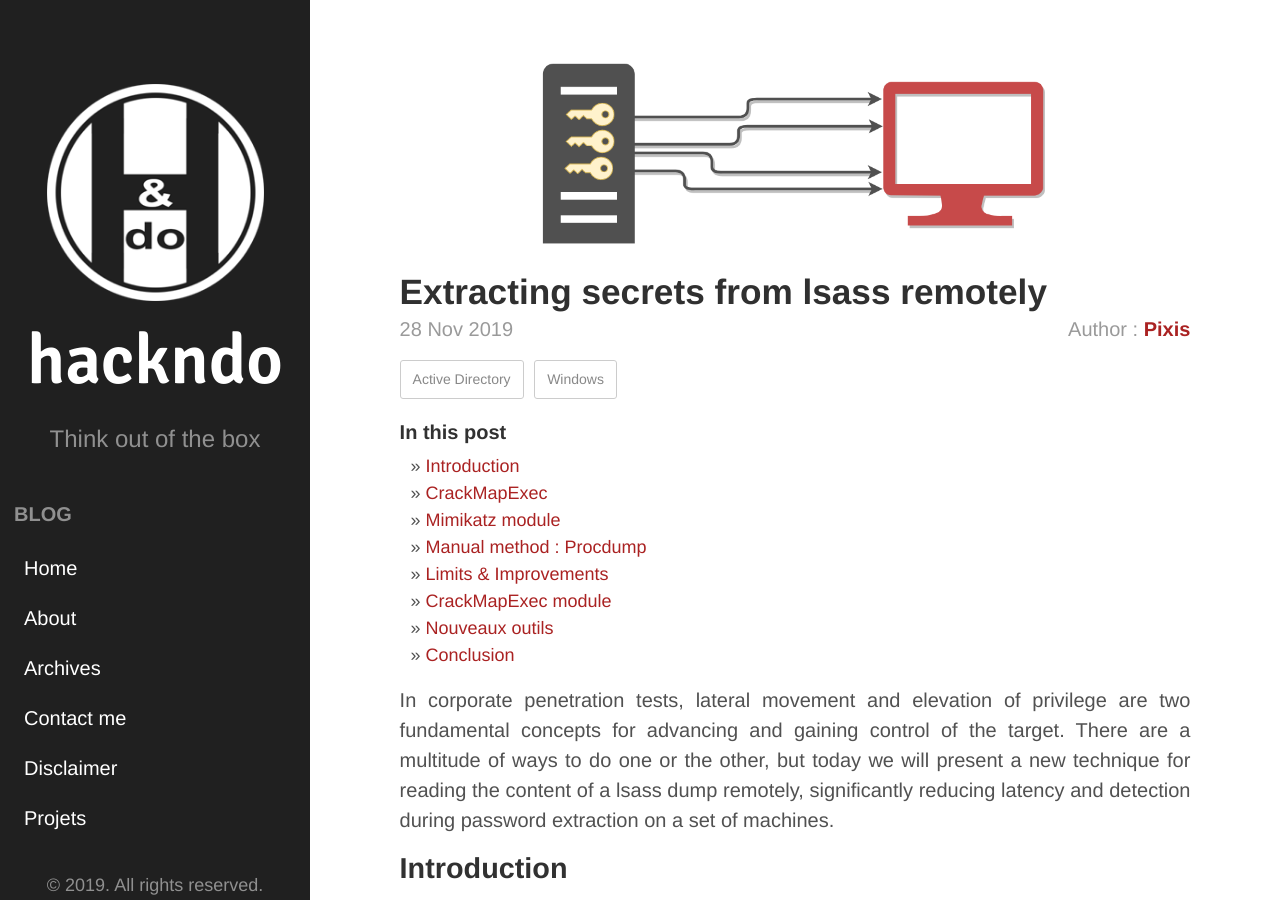
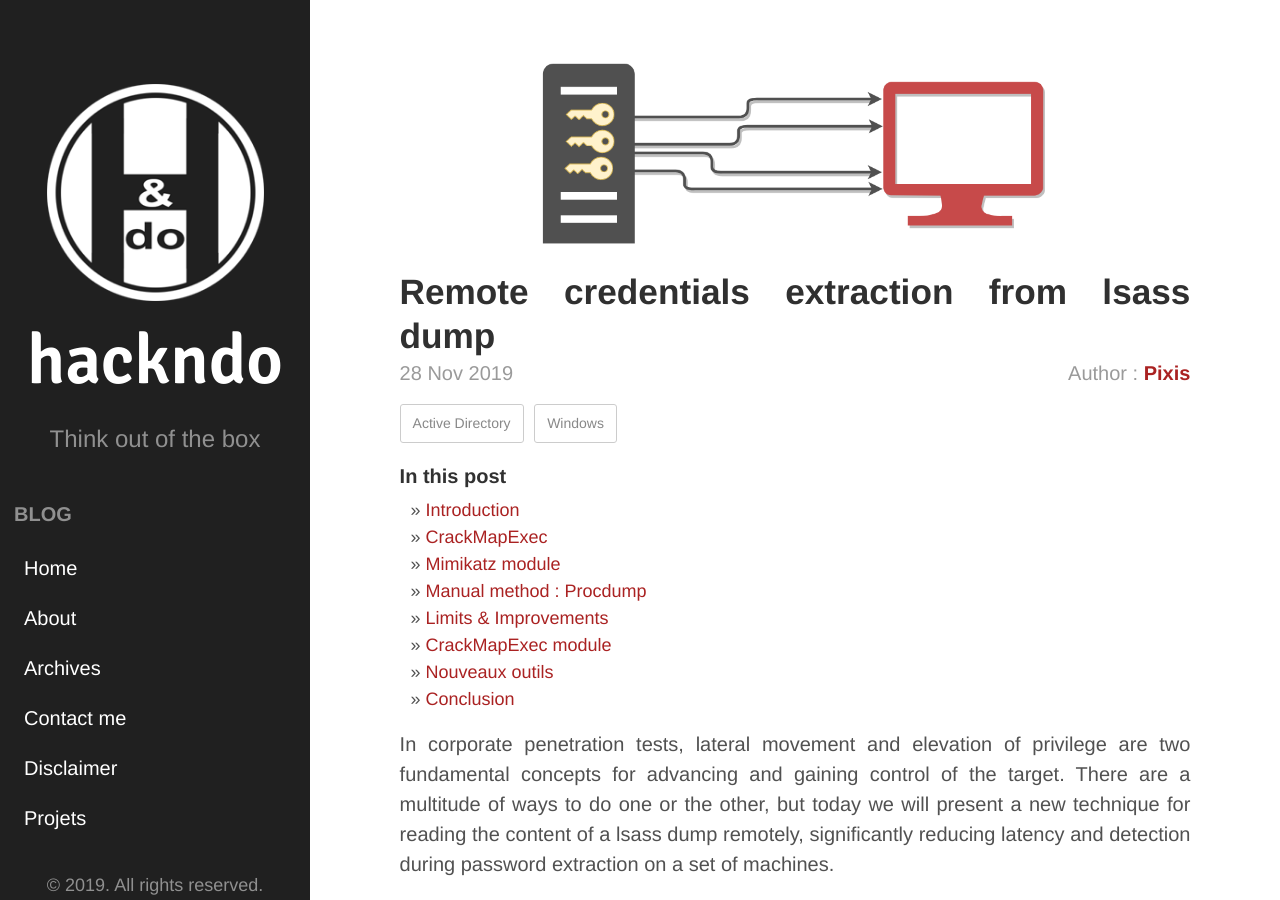
Before and after one commit to Hackndo/en.hackndo.github.io, a Jekyll site: the page built from _posts/2019-11-29-remote-lass-dump-passwords.md, in a window 1280 px wide and 900 px high. Built offline with Jekyll 4.4.1, drawn with Linux system fonts in a browser that asks for light colours; comment, search, counter and statistics services are not loaded.

Commit message:
Change title

```diff
--- a/_posts/2019-11-29-remote-lass-dump-passwords.md
+++ b/_posts/2019-11-29-remote-lass-dump-passwords.md
@@ -1,5 +1,5 @@
 ---
-title: "Extracting secrets from lsass remotely"
+title: "Remote credentials extraction from lsass dump"
 date: 2019-11-28 22:40:00
 author: "Pixis"
 layout: post
```
